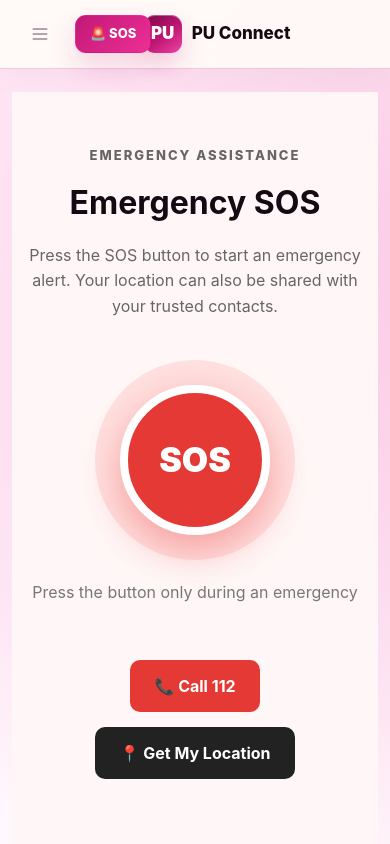
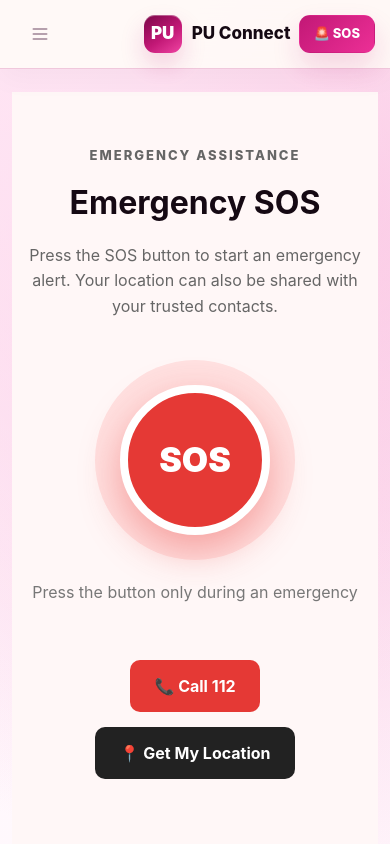
Before and after one commit to rohitraaz07/PU_Connent, a React (Vite) app: page /sos in a window 390 px wide. Shown: the top 844 px of the page. Built offline with nearby package versions, Linux system fonts and the light colour scheme.

Commit message:
visiter UI Updated and Sos

```diff
--- a/src/components/layout/Navbar.tsx
+++ b/src/components/layout/Navbar.tsx
@@ -216,7 +216,7 @@ const links = [
   ["Smart Card", "/smart-card"],
   ["Attendance", "/attendance"],
   ["Opportunities", "/opportunities"],
-  // ["Sos", "/sos"],
+  ["Sos", "/sos"],
 ];
 
 export function Navbar() {
@@ -256,12 +256,7 @@ export function Navbar() {
         <span className="brand-mark">PU</span>
         <span>PU Connect</span>
       </button>
-       <button
-            className="primary-button nav-guest-button sos-nav-button"
-            onClick={() => navigate("/sos")}
-          >
-            🚨 SOS
-          </button>
+
 
       <nav className="desktop-nav" aria-label="Primary navigation">
         {content}
@@ -294,6 +289,12 @@ export function Navbar() {
             >
               Explore Prototype
             </button>
+                   <button
+            className="primary-button nav-guest-button sos-nav-button"
+            onClick={() => navigate("/sos")}
+          >
+            🚨 SOS
+          </button>
           </div>
 
           {/* SOS button - kept separate so it remains visible on mobile */}
--- a/src/styles.css
+++ b/src/styles.css
@@ -2473,7 +2473,7 @@ select {
 @media (max-width: 768px) {
   .sos-nav-button {
     position: absolute;
-    left: 75px;
+    right: 15px;
     top: 22%;
     z-index: 1000;
     display: flex !important;
```
